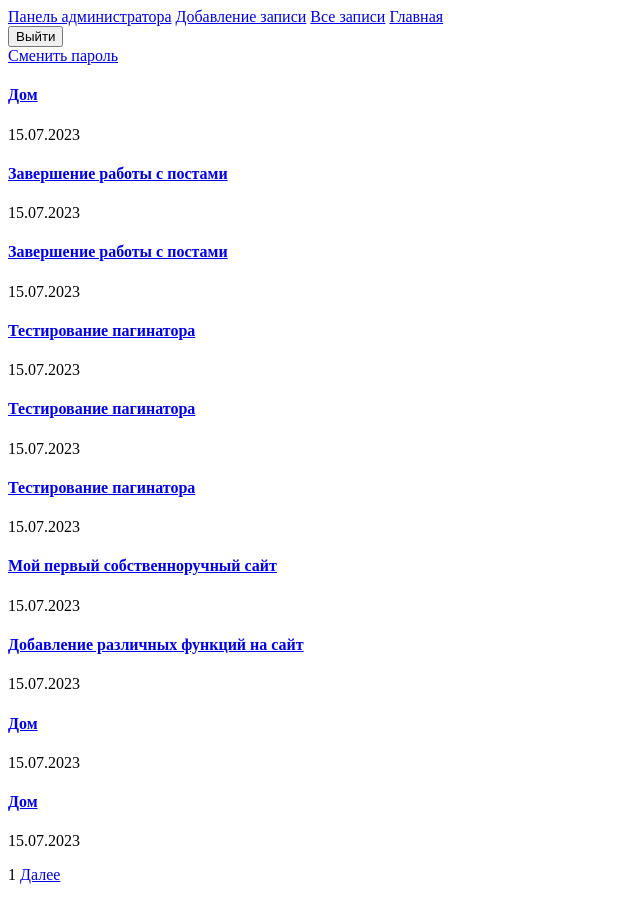
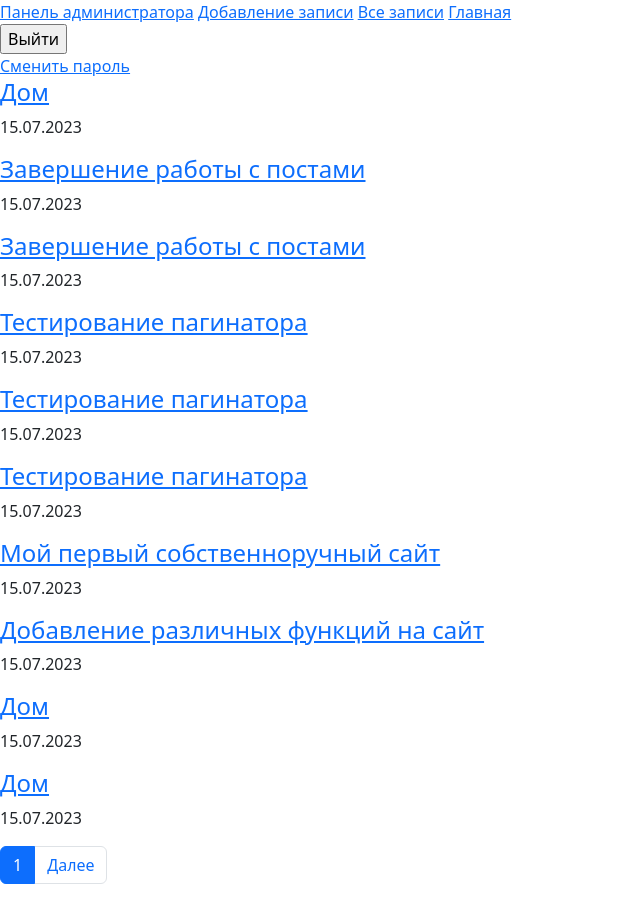
Before and after one commit to macalistervadim/personal-blog, a Django app: page /topics/ in a window 1280 px wide. Shown: the whole page, without its empty margins (0-640 px from the left). Run offline with Django 4.2, Linux system fonts and the light colour scheme; a user stored in the database is signed in; data comes from the database, SQL or seed files in the repository; both versions use the stored data as it was after the commit; some libraries are stand-ins or nearby versions.

```diff
--- a/landing_page/templates/add_post.html
+++ b/landing_page/templates/add_post.html
@@ -1,4 +1,5 @@
 {% extends 'base.html' %}
+{% load django_bootstrap5 %}
 
 {% block title %}
     Добавление записи
@@ -8,7 +9,7 @@
     <h2>Добавление новой записи</h2>
     <form action="{% url 'landing_page:add_post' %}" method="post" enctype="multipart/form-data">
         {% csrf_token %}
-        {{ form.as_div }}
-        <p><input type="submit"></p>
+        {% bootstrap_form form layout='horizontal' size='sm' %}
+        {% bootstrap_button 'Сохранить' size='sm' %}
     </form>
 {% endblock content %}
--- a/landing_page/templates/base.html
+++ b/landing_page/templates/base.html
@@ -1,8 +1,13 @@
 <!DOCTYPE html>
+
+{% load django_bootstrap5 %}
+
 <html lang="ru">
 <head>
     <meta charset="UTF-8">
     <title>{% block title %}{% endblock title %}</title>
+    {% bootstrap_css %}
+    {% bootstrap_javascript %}
 </head>
 <body>
     {% block header %}
--- a/landing_page/templates/posts.html
+++ b/landing_page/templates/posts.html
@@ -13,18 +13,24 @@
         <p>{{ post.date_created|date:"d.m.Y"  }}</p>
     {% endfor %}
 
-    <!-- Добавление пагинатора -->
-    <div class="pagination">
-        <span class="step-links">
+    <!-- Использование Bootstrap 5 пагинатора -->
+    <nav aria-label="Page navigation">
+        <ul class="pagination">
             {% if page.has_previous %}
-                <a href="?page={{ page.previous_page_number }}">Назад</a>
+                <li class="page-item">
+                    <a class="page-link" href="?page={{ page.previous_page_number }}">Назад</a>
+                </li>
             {% endif %}
 
-            <span class="current-page">{{ page.number }}</span>
+            <li class="page-item active" aria-current="page">
+                <span class="page-link">{{ page.number }}</span>
+            </li>
 
             {% if page.has_next %}
-                <a href="?page={{ page.next_page_number }}">Далее</a>
+                <li class="page-item">
+                    <a class="page-link" href="?page={{ page.next_page_number }}">Далее</a>
+                </li>
             {% endif %}
-        </span>
-    </div>
+        </ul>
+    </nav>
 {% endblock content %}
--- a/profiles/templates/registration/login.html
+++ b/profiles/templates/registration/login.html
@@ -1,4 +1,5 @@
 {% extends 'base.html' %}
+{% load django_bootstrap5 %}
 
 {% block title %}
     Вход
@@ -11,9 +12,9 @@
     {% else %}
     <form method="post">
         {% csrf_token %}
-        {{ form.as_p }}
+        {% bootstrap_form form layout='horizontal' size='sm' %}
         <input type="hidden" name="next" value="{{ next }}">
-        <input type="submit" value="Войти">
+        {% bootstrap_button 'Войти' size='sm' %}
     </form>
     {% endif %}
 {% endblock content %}
--- a/profiles/templates/registration/password_change_form.html
+++ b/profiles/templates/registration/password_change_form.html
@@ -1,4 +1,5 @@
 {% extends 'base.html' %}
+{% load django_bootstrap5 %}
 
 {% block title %}
     Смена пароля
@@ -8,7 +9,7 @@
     <h2>Смена пароля</h2>
     <form method="post">
         {% csrf_token %}
-        {{ form.as_p }}
-        <button type="submit">Сохранить</button>
+        {% bootstrap_form form layout='horizontal' size='sm' %}
+        {% bootstrap_button 'Сохранить' size='sm' %}
     </form>
 {% endblock content %}
--- a/profiles/templates/registration/signup.html
+++ b/profiles/templates/registration/signup.html
@@ -1,4 +1,5 @@
 {% extends 'base.html' %}
+{% load django_bootstrap5 %}
 
 {% block title %}
     Регистрация
@@ -8,7 +9,7 @@
     <h2>Регистрация</h2>
     <form method="post">
         {% csrf_token %}
-        {{ form.as_p }}
-        <button type="submit">Зарегистрироваться</button>
+        {% bootstrap_form form layout='horizontal' size='sm' %}
+        {% bootstrap_button 'Зарегистрироваться' size='sm' %}
     </form>
 {% endblock content %}
```
Also changed, not shown: personal_blog/settings.py (+8 -2 lines), db.sqlite3.
